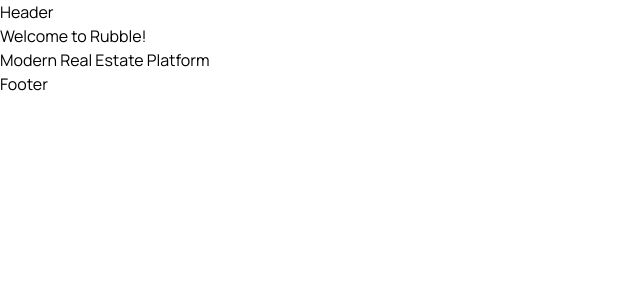
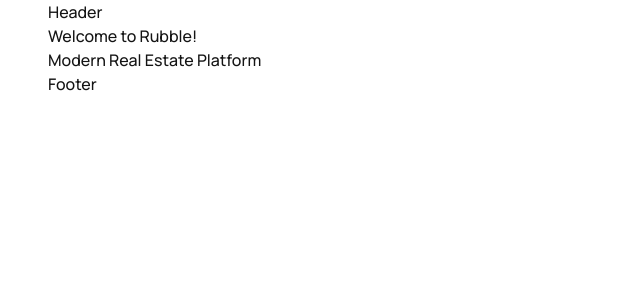
Before and after one commit to hexlabelposition/rubble, a Next.js app: page / in a window 1280 px wide. Shown: the top 300 px of the page, without its empty margins (0-640 px from the left). Built offline with nearby package versions, Linux system fonts and the light colour scheme.

Commit message:
style: add basic theme to global.css

```diff
--- a/src/app/global.css
+++ b/src/app/global.css
@@ -1 +1,143 @@
 @import 'tailwindcss';
+
+@theme {
+  /* Default theme from Tailwind CSS */
+  /* https://tailwindcss.com/docs/theme#default-theme-variable-reference */
+
+  /* Full reset default theme */
+  --*: initial;
+
+  --color-primary-0: oklch(100% 0 0);
+  --color-primary-100: oklch(94.6% 0 0);
+  --color-primary-200: oklch(86.2% 0 0);
+  --color-primary-300: oklch(73.9% 0 0);
+  --color-primary-400: oklch(59.2% 0 0);
+  --color-primary-500: oklch(19.1% 0 0);
+  --color-primary-600: oklch(17.2% 0 0);
+  --color-primary-700: oklch(14.7% 0 0);
+  --color-primary-800: oklch(12.1% 0 0);
+  --color-primary-900: oklch(8.5% 0 0);
+
+  --color-secondary-100: oklch(97.1% 0 0);
+  --color-secondary-200: oklch(93.3% 0 0);
+  --color-secondary-300: oklch(86.3% 0 0);
+  --color-secondary-400: oklch(80.1% 0 0);
+  --color-secondary-500: oklch(65.1% 0 0);
+  --color-secondary-600: oklch(61.1% 0 0);
+  --color-secondary-700: oklch(53.1% 0 0);
+  --color-secondary-800: oklch(41.1% 0 0);
+  --color-secondary-900: oklch(29.1% 0 0);
+
+  --color-warning-100: oklch(98.7% 0.027 70.6);
+  --color-warning-200: oklch(96.6% 0.052 70.6);
+  --color-warning-300: oklch(89.6% 0.109 70.6);
+  --color-warning-400: oklch(81.5% 0.166 70.6);
+  --color-warning-500: oklch(67.5% 0.233 70.6);
+  --color-warning-600: oklch(63.7% 0.222 70.6);
+  --color-warning-700: oklch(63.7% 0.222 70.6);
+  --color-warning-800: oklch(46.7% 0.163 70.6);
+  --color-warning-900: oklch(32.7% 0.114 70.6);
+
+  --color-error-100: oklch(99.1% 0.022 19.7);
+  --color-error-200: oklch(96.8% 0.045 19.7);
+  --color-error-300: oklch(89.7% 0.108 19.7);
+  --color-error-400: oklch(80.2% 0.176 19.7);
+  --color-error-500: oklch(60.7% 0.292 19.7);
+  --color-error-600: oklch(57.7% 0.277 19.7);
+  --color-error-700: oklch(50.7% 0.243 19.7);
+  --color-error-800: oklch(41.7% 0.199 19.7);
+  --color-error-900: oklch(29.7% 0.139 19.7);
+
+  --color-information-100: oklch(97.1% 0.027 264.2);
+  --color-information-200: oklch(93.2% 0.054 264.2);
+  --color-information-300: oklch(83.7% 0.124 264.2);
+  --color-information-400: oklch(71.2% 0.188 264.2);
+  --color-information-500: oklch(49.7% 0.267 264.2);
+  --color-information-600: oklch(47.1% 0.254 264.2);
+  --color-information-700: oklch(41.1% 0.224 264.2);
+  --color-information-800: oklch(34.1% 0.184 264.2);
+  --color-information-900: oklch(24.7% 0.131 264.2);
+
+  /* Multiply by two to calculate the pixels from the design layout. */
+  /* Example: You need 20px, px-10 -> (10 * 2 = 20px) */
+  --spacing: 0.125rem;
+
+  --breakpoint-sm: 40rem;
+  --breakpoint-md: 48rem;
+  --breakpoint-lg: 64rem;
+  --breakpoint-xl: 80rem;
+  --breakpoint-2xl: 96rem;
+  --breakpoint-3xl: 120rem;
+
+  --text-2xs: 0.625rem;
+  --text-2xs--line-height: 150%;
+  --text-2xs--letter-spacing: 0%;
+
+  --text-xs: 0.75rem;
+  --text-xs--line-height: 150%;
+  --text-xs--letter-spacing: 0%;
+
+  --text-sm: 0.875rem;
+  --text-sm--line-height: 150%;
+  --text-sm--letter-spacing: 0%;
+
+  --text-base: 1rem;
+  --text-base--line-height: 150%;
+  --text-base--letter-spacing: 0%;
+
+  --text-lg: 1.125rem;
+  --text-lg--line-height: 150%;
+  --text-lg--letter-spacing: 0%;
+
+  --text-xl: 1.25rem;
+  --text-xl--line-height: 150%;
+  --text-xl--letter-spacing: 0%;
+
+  --text-2xl: 1.5rem;
+  --text-2xl--line-height: 150%;
+  --text-2xl--letter-spacing: 0%;
+
+  --text-3xl: 1.75rem;
+  --text-3xl--line-height: 150%;
+  --text-3xl--letter-spacing: 0%;
+
+  --text-4xl: 2rem;
+  --text-4xl--line-height: 150%;
+  --text-4xl--letter-spacing: 0%;
+
+  --text-5xl: 2.5rem;
+  --text-5xl--line-height: 150%;
+  --text-5xl--letter-spacing: 0%;
+
+  --text-6xl: 3rem;
+  --text-6xl--line-height: 150%;
+  --text-6xl--letter-spacing: -2%;
+
+  --text-7xl: 3.5rem;
+  --text-7xl--line-height: 150%;
+  --text-7xl--letter-spacing: 0%;
+
+  --text-8xl: 4.25rem;
+  --text-8xl--line-height: 140%;
+  --text-8xl--letter-spacing: -2%;
+
+  --font-weight-medium: 500;
+  --font-weight-semibold: 600;
+  --font-weight-bold: 700;
+}
+
+@layer base {
+  html {
+    @apply scroll-smooth;
+  }
+
+  body {
+    @apply bg-primary-0 text-primary-500 font-medium antialiased;
+  }
+}
+
+@utility container {
+  /* https://tailwindcss.com/docs/upgrade-guide#container-configuration */
+  /* extended container */
+  @apply mx-auto px-12 xl:px-24;
+}
```
